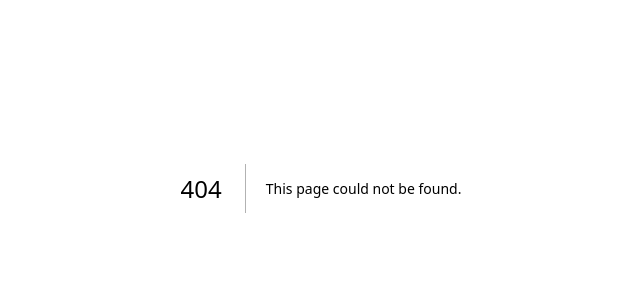
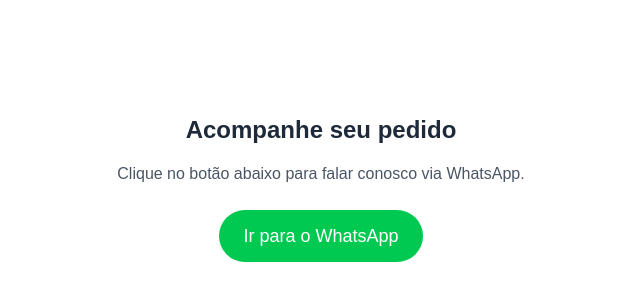
Before and after one commit to DenilsonCoutinho/app-delivery, a Next.js app: page /accompany in a window 1280 px wide. Before the commit this address had no page. Shown: the part 212-512 px from the top of the page, without its empty margins (319-959 px from the left). Built offline with nearby package versions, Linux system fonts and the light colour scheme.

Commit message:
ajustando rota para levar o cliente no whatssap

```diff
--- /dev/null
+++ b/src/app/accompany/page.tsx
@@ -0,0 +1,32 @@
+"use client";
+
+import { useIdentification } from "@/lib/zustand/useIdentification";
+import { useOrder } from "@/lib/zustand/useOrder";
+import { useEffect, useState } from "react";
+
+export default function Accompany() {
+    const [numero, setNumero] = useState("5548991109700"); // Altere para o número do seu WhatsApp (com DDI)
+    const [mensagem, setMensagem] = useState("Olá! Quero acompanhar meu pedido!");
+    const { name, setName, number, setNumber } = useIdentification()
+    const { order, setOrder } = useOrder()
+    const link = `https://wa.me/${numero}?text=${encodeURIComponent(mensagem)}`;
+
+    useEffect(() => {
+        setOrder([])
+    }, [])
+
+    return (
+        <div className="flex flex-col items-center justify-center min-h-screen bg-white px-4 text-center">
+            <h1 className="text-2xl font-semibold mb-4 text-gray-800">Acompanhe seu pedido</h1>
+            <p className="text-gray-600 mb-6">Clique no botão abaixo para falar conosco via WhatsApp.</p>
+            <a
+                href={link}
+                target="_blank"
+                rel="noopener noreferrer"
+                className="bg-green-500 hover:bg-green-600 text-white px-6 py-3 rounded-full text-lg transition"
+            >
+                Ir para o WhatsApp
+            </a>
+        </div>
+    );
+}
--- a/src/app/api/mercado-pago/create-checkout/route.ts
+++ b/src/app/api/mercado-pago/create-checkout/route.ts
@@ -1,10 +1,9 @@
 import { NextRequest, NextResponse } from "next/server";
 import { Preference } from "mercadopago";
 import mpClient from "@/lib/mercado-pago";
-import { Product } from "@/lib/zustand/useOrder";
 
 export async function POST(req: NextRequest) {
-  const { testeId, userEmail, items,number,name,paymentForm } = await req.json();
+  const { testeId, userEmail, items, number, name, paymentForm } = await req.json();
 
   try {
 
@@ -16,15 +15,15 @@
         metadata: {
           testeId, // O Mercado Pago converte para snake_case, ou seja, testeId vai virar teste_id
           userEmail: userEmail,
-          items:items,
-          number:number,
-          name:name,
-          paymentForm:paymentForm
+          items: items,
+          number: number,
+          name: name,
+          paymentForm: paymentForm
         },
 
-        items: (items as any).map((product:any) => ({
+        items: (items as any).map((product: any) => ({
           title: product.title,
-          description:  product.subtitle ?? "Sem descrição",
+          description: product.subtitle ?? "Sem descrição",
           quantity: product.qtd,
           unit_price: product.priceInCents / 100,
           currency_id: "BRL",
@@ -52,7 +51,7 @@
         },
         auto_return: "approved",
         back_urls: {
-          success: `${req.headers.get("origin")}/checkout?status=sucesso`,
+          success: `${req.headers.get("origin")}/accompany?status=sucesso`,
           failure: `${req.headers.get("origin")}/?status=falha`,
           pending: `${req.headers.get("origin")}/api/mercado-pago/pending`, // Criamos uma rota para lidar com pagamentos pendentes
         },
--- a/src/app/api/mercado-pago/webhook/route.ts
+++ b/src/app/api/mercado-pago/webhook/route.ts
@@ -68,10 +68,7 @@
           // await handleMercadoPagoPayment(paymentData);
         }
         break;
-      // case "subscription_preapproval": Eventos de assinatura
-      //   console.log("Subscription preapproval event");
-      //   console.log(data);
-      //   break;
+
       default:
         console.log("Unhandled event type:", type);
     }
--- a/src/app/checkout/page.tsx
+++ b/src/app/checkout/page.tsx
@@ -15,7 +15,14 @@
 import UpsertIdentification from "@/services/upsertIdentification"
 import { error } from "console"
 import { toast } from "react-toastify"
+import { useRouter } from "next/navigation"
 export default function Checkout() {
+    useEffect(() => {
+        setLoading(false)
+        if (order.length === 0) {
+            return route.replace("/?toElement=menu-order")
+        }
+    }, [])
     const { setLoading } = useTriggerLoading()
     const { order } = useOrder()
     const { isClosed, setIsClosed } = useModal()
@@ -29,9 +36,8 @@
         title: "Endereço de retirada",
         value: "Rua Bernado Welter, 346 - COSTA E SILVA, Joinville",
     }
-    useEffect(() => {
-        setLoading(false)
-    }, [])
+    const route = useRouter()
+
     const priceInCents = order?.map((i) => {
         return i?.priceInCents * i.qtd
     })
@@ -70,7 +76,7 @@
                 return
             }
             const isNameExiste = await nameExist()
-            if (isNameExiste?.name === name){
+            if (isNameExiste?.name === name) {
                 setIsClosed(!isClosed)
                 toast(`Nenhum dado foi alterado`, {
                     type: "info"
@@ -104,8 +110,8 @@
                 userEmail: "contact.denilsoncoutinho@gmail.com",
                 items: order,
                 number: number,
-                name:name,
-                paymentForm:formPaymentIsSelected
+                name: name,
+                paymentForm: formPaymentIsSelected
             })
             return
         }
@@ -163,7 +169,7 @@
                     </div>
                 </div>
 
-                <Button disabled={!formPaymentIsSelected} onClick={() =>createCheckoutOrNot()} className={`w-full mt-4 bg-primary ${formPaymentIsSelected ? "cursor-pointer" : "cursor-not-allowed opacity-55"} text-white py-3 rounded font-semibold`}>
+                <Button disabled={!formPaymentIsSelected} onClick={() => createCheckoutOrNot()} className={`w-full mt-4 bg-primary ${formPaymentIsSelected ? "cursor-pointer" : "cursor-not-allowed opacity-55"} text-white py-3 rounded font-semibold`}>
                     Confirmar
                 </Button>
             </div>
```
Also changed, not shown: 1 other file (tests, documents, lock files or other folders). Lines whose indentation alone changed are shown as unchanged.
